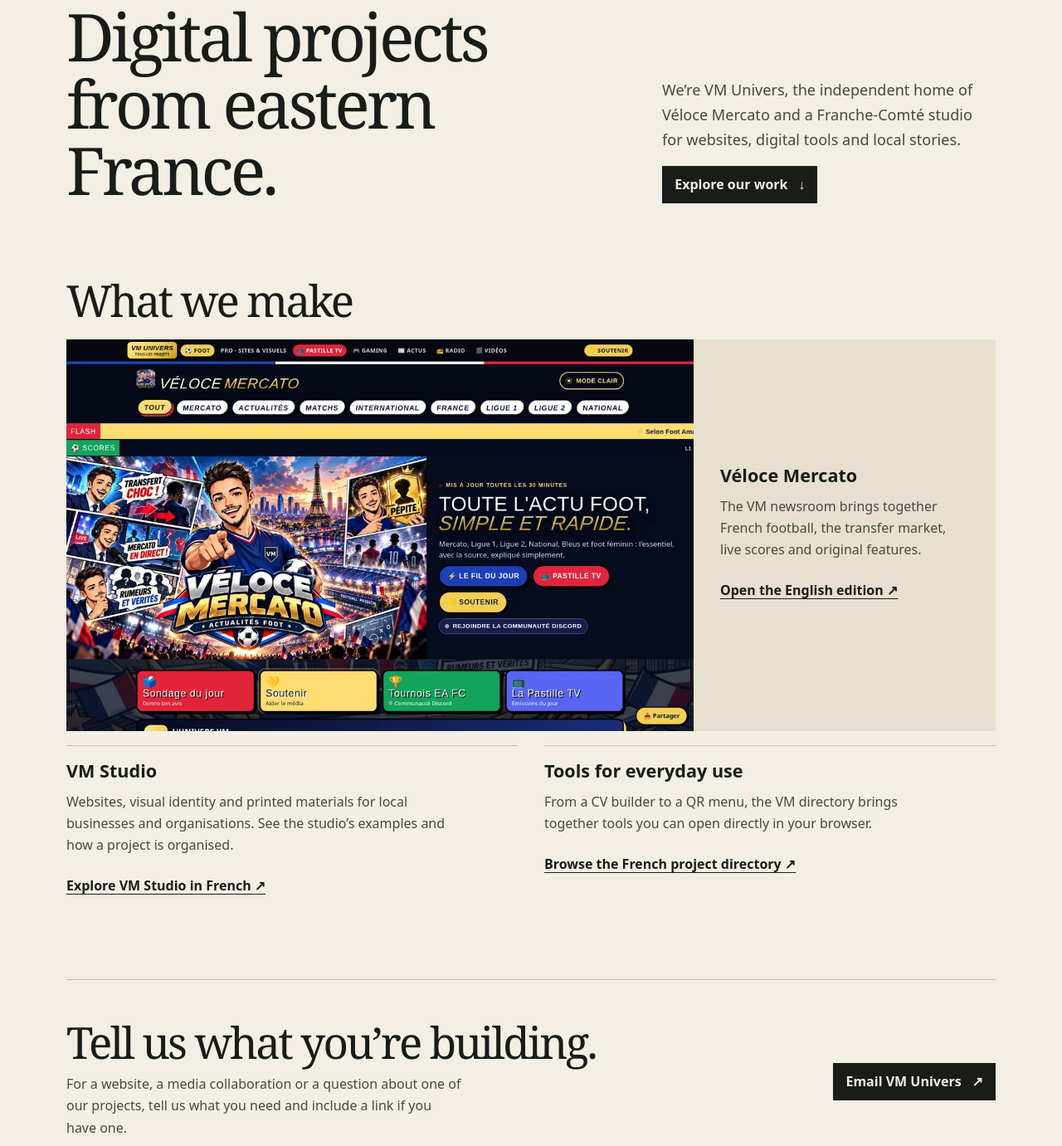
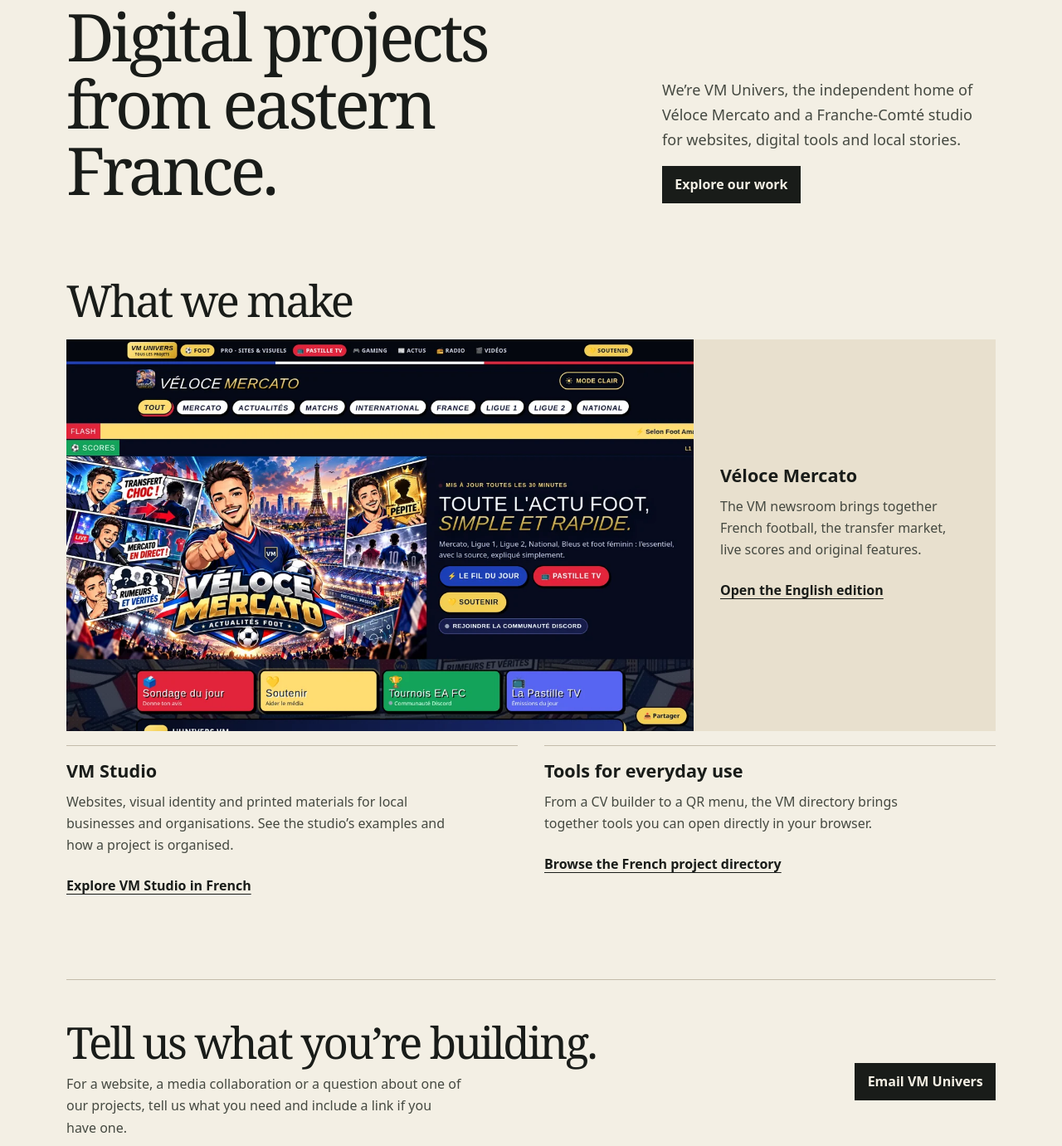
Before and after one commit to Velocemercato/vmunivers, a plain HTML site: page en/index.html in a window 1280 px wide. Shown: the part 159-1540 px from the top of the page at 83% size. Drawn offline with Linux system fonts and the light colour scheme.

Commit message:
Soigner les liens et la légende de la vitrine anglaise

```diff
--- a/en/index.html
+++ b/en/index.html
@@ -37,7 +37,7 @@
       <h1 id="headline">Digital projects from eastern France.</h1>
       <div>
         <p>We’re VM Univers, the independent home of Véloce Mercato and a Franche-Comté studio for websites, digital tools and local stories.</p>
-        <a class="button" href="#work">Explore our work <span aria-hidden="true">↓</span></a>
+        <a class="button" href="#work">Explore our work</a>
       </div>
     </section>
 
@@ -45,12 +45,12 @@
       <h2 id="work-title">What we make</h2>
       <article class="showcase">
         <figure>
-          <img src="/assets/pro/veloce-apercu.webp" alt="A preview of the Véloce Mercato sports website" width="1200" height="750" fetchpriority="high">
+          <img src="/assets/pro/veloce-apercu.webp" alt="An earlier Véloce Mercato homepage with illustrated match and transfer stories" width="1200" height="750" fetchpriority="high">
         </figure>
         <div class="showcase-copy">
           <h3>Véloce Mercato</h3>
           <p>The VM newsroom brings together French football, the transfer market, live scores and original features.</p>
-          <a href="https://velocemercato.fr/en/">Open the English edition <span aria-hidden="true">↗</span></a>
+          <a href="https://velocemercato.fr/en/">Open the English edition</a>
         </div>
       </article>
 
@@ -58,19 +58,19 @@
         <article>
           <h3>VM Studio</h3>
           <p>Websites, visual identity and printed materials for local businesses and organisations. See the studio’s examples and how a project is organised.</p>
-          <a href="/professionnels/" hreflang="fr">Explore VM Studio in French <span aria-hidden="true">↗</span></a>
+          <a href="/professionnels/" hreflang="fr">Explore VM Studio in French</a>
         </article>
         <article>
           <h3>Tools for everyday use</h3>
           <p>From a CV builder to a QR menu, the VM directory brings together tools you can open directly in your browser.</p>
-          <a href="/#projets" hreflang="fr">Browse the French project directory <span aria-hidden="true">↗</span></a>
+          <a href="/#projets" hreflang="fr">Browse the French project directory</a>
         </article>
       </div>
     </section>
 
     <section class="contact" id="contact" aria-labelledby="contact-title">
       <div><h2 id="contact-title">Tell us what you’re building.</h2><p>For a website, a media collaboration or a question about one of our projects, tell us what you need and include a link if you have one.</p></div>
-      <a class="button" href="mailto:vminvest.fr@gmail.com?subject=VM%20Univers%20-%20Project%20enquiry">Email VM Univers <span aria-hidden="true">↗</span></a>
+      <a class="button" href="mailto:vminvest.fr@gmail.com?subject=VM%20Univers%20-%20Project%20enquiry">Email VM Univers</a>
     </section>
   </main>
 
```
